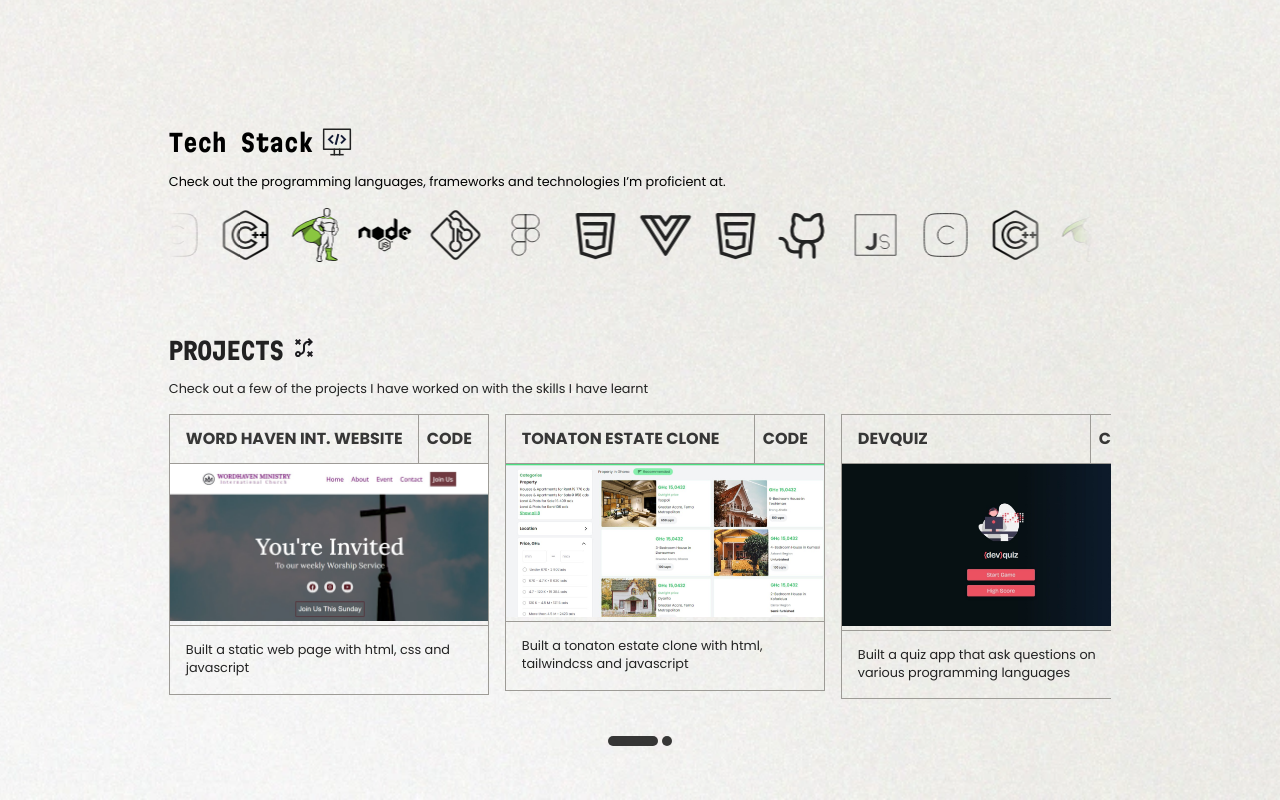
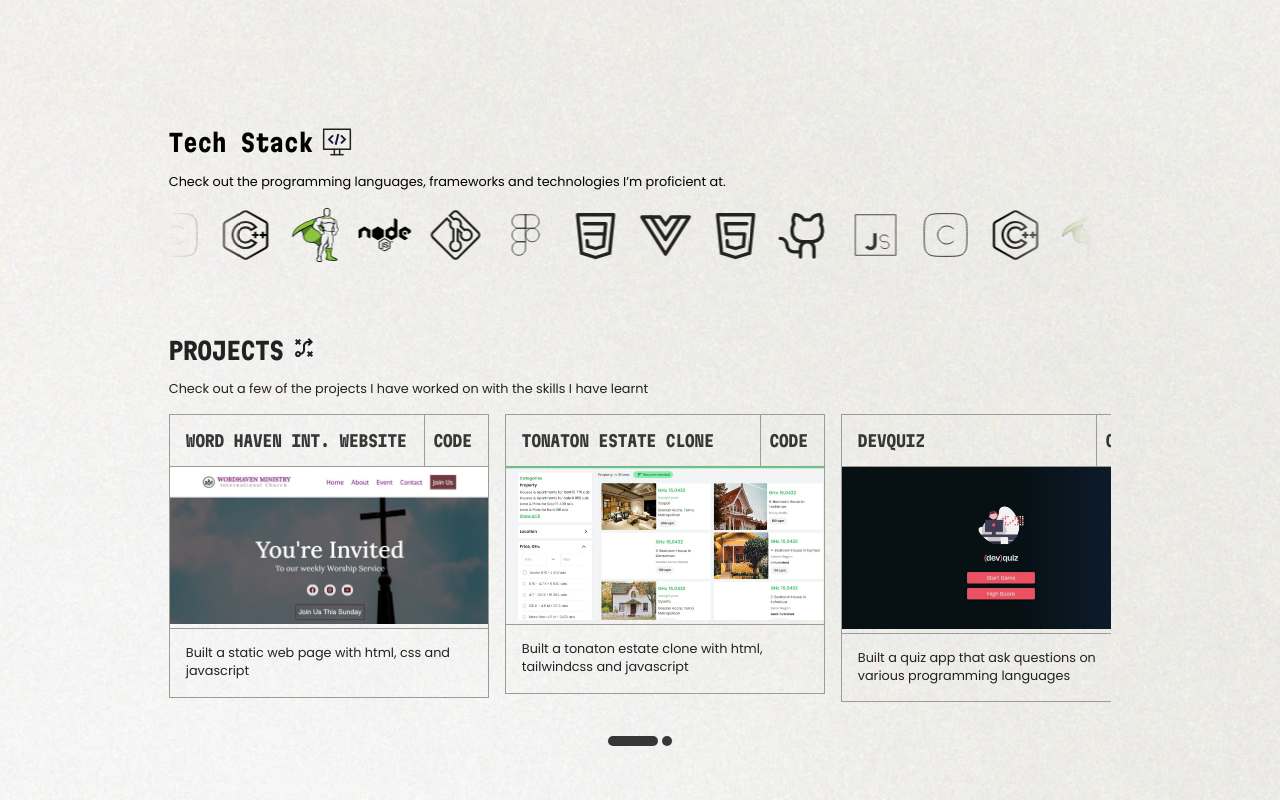
Before and after one commit to gyauelvis/g.elvis, a Vue app: page / in a window 1280 px wide. Shown: the part 690-1490 px from the top of the page. Built offline with nearby package versions, Linux system fonts and the light colour scheme.

Commit message:
adding links to projects

```diff
--- a/src/App.vue
+++ b/src/App.vue
@@ -39,7 +39,7 @@ let animatedProjectScroller = () => {
       animation
         .to('.circle', {
           duration: .05,
-          width: addValue ,
+          width: addValue,
           borderRadius: '2rem',
           ease: 'linear'
         })
@@ -53,16 +53,20 @@ let animatedProjectScroller = () => {
         width: 10,
         borderRadius: '50%'
       })
-      .to('.longHoriz',{
-        duration: .0,
-        width: 50,
-      })
+        .to('.longHoriz', {
+          duration: .0,
+          width: 50,
+        })
     }
     previousScrollValue = currentState;
     previousScrollTime = currentTime;
   }
 }
-
+onMounted(() => {
+  document.addEventListener('scroll', () => {
+    document.querySelector('.nav').style.backdropFilter = 'blur(5px)';
+  })
+})
 </script>
 
 <template>
@@ -98,19 +102,23 @@ let animatedProjectScroller = () => {
           <div class="projects-container" @scroll='animatedProjectScroller'>
             <projects-template project-name="Word Haven INT. website"
               project-description="Built a static web page with html, css and javascript"
-              project-image="/projImg/wordhaven.jpg"></projects-template>
+              project-image="/projImg/wordhaven.jpg" project-link="https://wordhaven-international-church.vercel.app/"
+              link-to-github="https://github.com/WordHaven-Website/WordHaven"></projects-template>
 
             <projects-template project-name="Tonaton estate clone"
               project-description="Built a tonaton estate clone with html, tailwindcss and javascript"
-              project-image="/projImg/tonaton.jpg"></projects-template>
+              project-image="/projImg/tonaton.jpg" project-link="https://tonaton-estate.vercel.app/"
+              link-to-github="https://github.com/gyauelvis/tonaton-estate"></projects-template>
 
             <projects-template project-name="DevQuiz"
               project-description="Built a quiz app that ask questions on various programming languages"
-              project-image="/projImg/devquiz.jpeg"></projects-template>
+              project-image="/projImg/devquiz.jpeg" project-link="https://devquiz-peach.vercel.app/"
+              link-to-github="https://github.com/gyauelvis/devQuiz"></projects-template>
 
             <projects-template project-name="Dictionary"
-              project-description="Built a dictionary app with html, css and Js"
-              project-image="/projImg/dictionary.jpg"></projects-template>
+              project-description="Built a dictionary app with html, css and Js" project-image="/projImg/dictionary.jpg"
+              project-link="https://dictionarygelvis.vercel.app/"
+              link-to-github="https://github.com/gyauelvis/dictionary"></projects-template>
           </div>
           <div class="scrollBtns">
             <div class="longHoriz"></div>
@@ -188,10 +196,14 @@ let animatedProjectScroller = () => {
   overflow-x: scroll;
   gap: 1rem;
   padding: 1rem 0;
+  scroll-snap-type: x mandatory;
 }
+
+
 
 .projects-container::-webkit-scrollbar {
   height: 0;
+  width: 0;
   background-color: transparent;
 }
 
--- a/src/assets/main.css
+++ b/src/assets/main.css
@@ -27,13 +27,12 @@
   --play-fair: Martia, 'sans-serif';
 }
 body {
-  overflow-x: hidden!important;
+  overflow-x: hidden !important;
   width: 100vw;
   background-image: url('/src/assets/img/gradient-bg.webp');
   background-position: center;
   background-size: cover;
   background-repeat: no-repeat;
-
 }
 * {
   border: 0;
@@ -56,6 +55,15 @@ body {
   -o-transition: transform 0.5s;
 }
 
-.nav-bar span:hover, .nav-bar a:hover{
+.nav-bar span:hover,
+.nav-bar a:hover {
   cursor: pointer;
 }
+
+.projects-container {
+  scroll-snap-type: x mandatory;
+}
+
+.projContainer {
+  scroll-snap-align: center;
+}
--- a/src/components/ProjectsPage.vue
+++ b/src/components/ProjectsPage.vue
@@ -49,9 +49,11 @@ defineProps({
     border: 1px solid #9D9B96;
     width: 100%;
     min-width: 20rem;
+    scroll-snap-align: center;
+
     .name-code {
         color: rgba(34, 34, 34, 0.90);
-        font-family: var(--poppins);
+        font-family: var(--play-fair);
         font-weight: 600;
         width: 100%;
         display: flex;
@@ -60,6 +62,11 @@ defineProps({
         justify-content: space-between;
         border-bottom: 1px solid #9D9B96;
         padding: 0 0.5rem;
+
+        a{
+            color: rgba(34, 34, 34, 0.90);
+            font-family: var(--play-fair);
+        }
     }
 
     .projectDescription {
```
